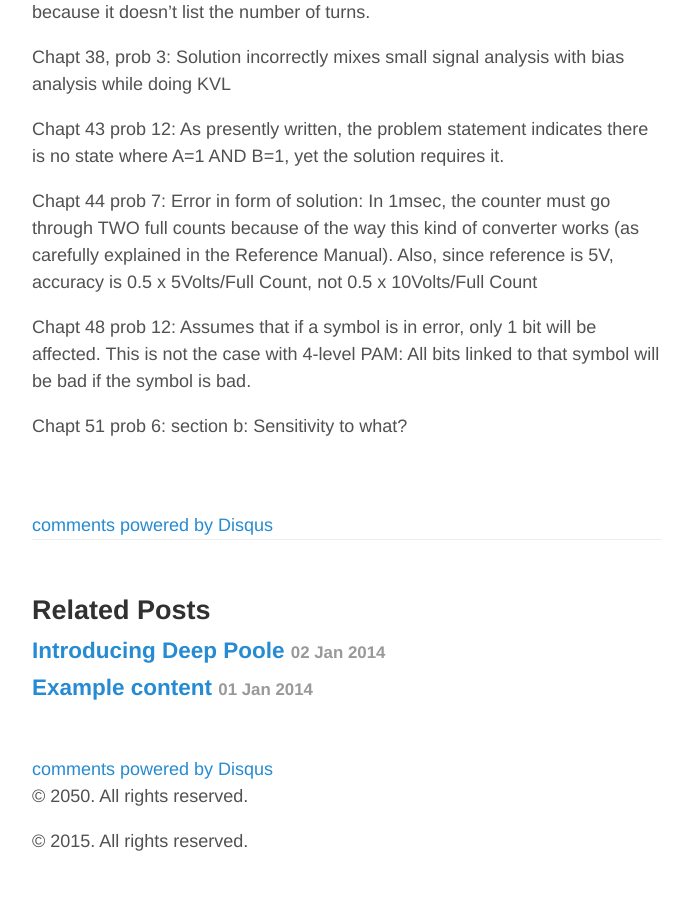
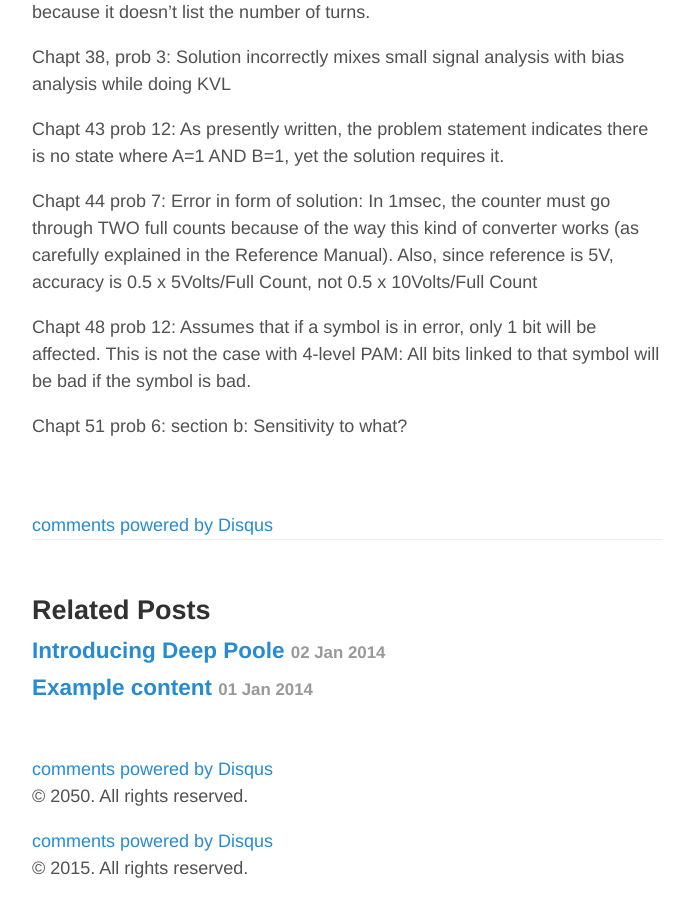
Before and after one commit to WayneThayer0/WayneThayer0.github.io, a Jekyll site: the page built from _posts/2015-07-01-PEExam.md, in a window 1280 px wide and 900 px high, scrolled down 5870 px. Shown: the whole window, without its empty margins (293-982 px from the left). Built offline with Jekyll 4.4.1, drawn with Linux system fonts in a browser that asks for light colours; comment, search, counter and statistics services are not loaded; before the commit the page ends 6743 px from its top, so only the background shows below that.

Commit message:
AddedDisqus

```diff
--- a/_layouts/default.html
+++ b/_layouts/default.html
@@ -22,7 +22,22 @@
 
       {% include comments.html %}
   <p>&copy; 2050. All rights reserved.</p>
-
+{% if page.comments %}
+  <!-- Add Disqus comments. -->
+<div id="disqus_thread"></div>
+<script type="text/javascript">
+/* * * CONFIGURATION VARIABLES: EDIT BEFORE PASTING INTO YOUR WEBPAGE * * */
+var disqus_shortname = 'waynethayer0'; // required: replace example with your forum shortname
+/* * * DON'T EDIT BELOW THIS LINE * * */
+(function() {
+var dsq = document.createElement('script'); dsq.type = 'text/javascript'; dsq.async = true;
+dsq.src = '//' + disqus_shortname + '.disqus.com/embed.js';
+(document.getElementsByTagName('head')[0] || document.getElementsByTagName('body')[0]).appendChild(dsq);
+})();
+</script>
+<noscript>Please enable JavaScript to view the <a href="http://disqus.com/?ref_noscript">comments powered by Disqus.</a></noscript>
+<a href="http://disqus.com" class="dsq-brlink">comments powered by <span class="logo-disqus">Disqus</span></a>
+{% endif %}
       <div class="footer">
         <p>
           &copy; {{ site.time | date: '%Y' }}. All rights reserved.
```
